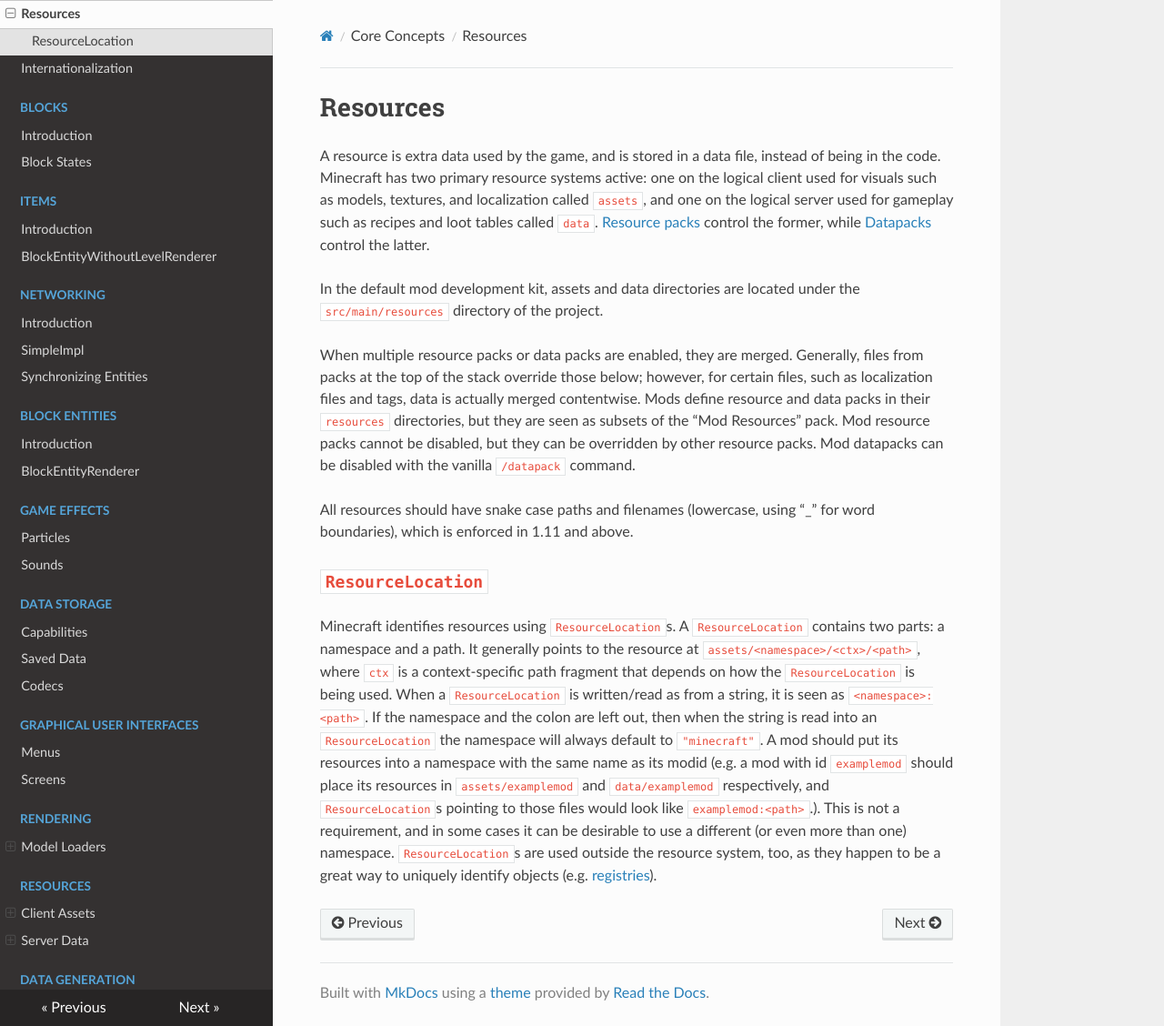
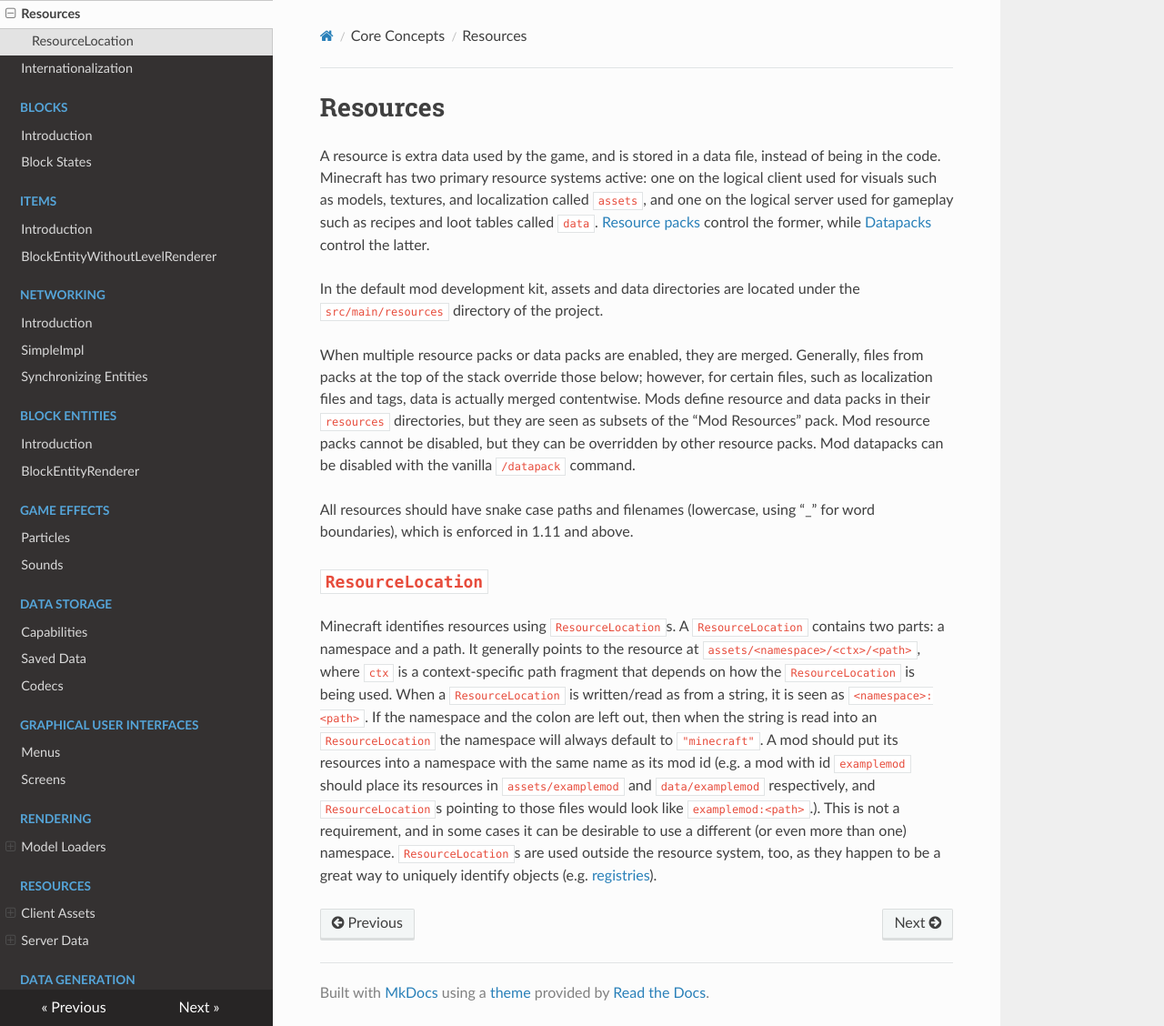
Before and after one commit to MinecraftForge/Documentation, an MkDocs documentation site: the page built from docs/concepts/resources.md, in a window 1280 px wide and 1128 px high. Shown: the whole window at 91% size. Built offline with MkDocs 1.6.1, drawn with Linux system fonts in a browser that asks for light colours; nearby versions of some CDN libraries.

Commit message:
Standardize modid vs mod id usage
- modid in-code
- mod id in text

```diff
--- a/docs/concepts/resources.md
+++ b/docs/concepts/resources.md
@@ -14,7 +14,7 @@ All resources should have snake case paths and filenames (lowercase, using "_" f
 `ResourceLocation`
 ------------------
 
-Minecraft identifies resources using `ResourceLocation`s. A `ResourceLocation` contains two parts: a namespace and a path. It generally points to the resource at `assets/<namespace>/<ctx>/<path>`, where `ctx` is a context-specific path fragment that depends on how the `ResourceLocation` is being used. When a `ResourceLocation` is written/read as from a string, it is seen as `<namespace>:<path>`. If the namespace and the colon are left out, then when the string is read into an `ResourceLocation` the namespace will always default to `"minecraft"`. A mod should put its resources into a namespace with the same name as its modid (e.g. a mod with id `examplemod` should place its resources in `assets/examplemod` and `data/examplemod` respectively, and `ResourceLocation`s pointing to those files would look like `examplemod:<path>`.). This is not a requirement, and in some cases it can be desirable to use a different (or even more than one) namespace. `ResourceLocation`s are used outside the resource system, too, as they happen to be a great way to uniquely identify objects (e.g. [registries][]).
+Minecraft identifies resources using `ResourceLocation`s. A `ResourceLocation` contains two parts: a namespace and a path. It generally points to the resource at `assets/<namespace>/<ctx>/<path>`, where `ctx` is a context-specific path fragment that depends on how the `ResourceLocation` is being used. When a `ResourceLocation` is written/read as from a string, it is seen as `<namespace>:<path>`. If the namespace and the colon are left out, then when the string is read into an `ResourceLocation` the namespace will always default to `"minecraft"`. A mod should put its resources into a namespace with the same name as its mod id (e.g. a mod with id `examplemod` should place its resources in `assets/examplemod` and `data/examplemod` respectively, and `ResourceLocation`s pointing to those files would look like `examplemod:<path>`.). This is not a requirement, and in some cases it can be desirable to use a different (or even more than one) namespace. `ResourceLocation`s are used outside the resource system, too, as they happen to be a great way to uniquely identify objects (e.g. [registries][]).
 
 [respack]: ../resources/client/index.md
 [datapack]: ../resources/server/index.md
```
Also changed, not shown: docs/datagen/client/modelproviders.md (+1 -1 lines), docs/gettingstarted/modfiles.md (+1 -1 lines), docs/resources/client/models/itemproperties.md (+1 -1 lines).
